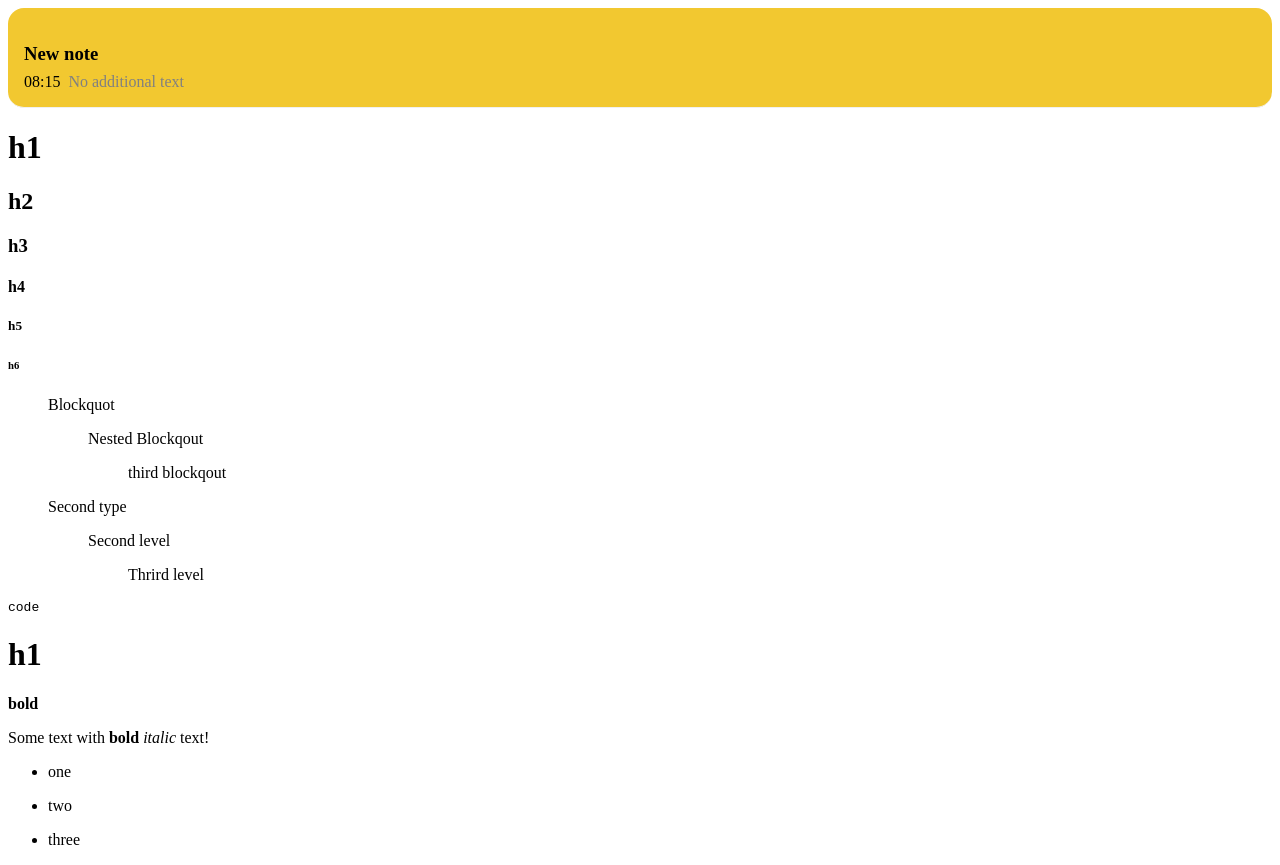
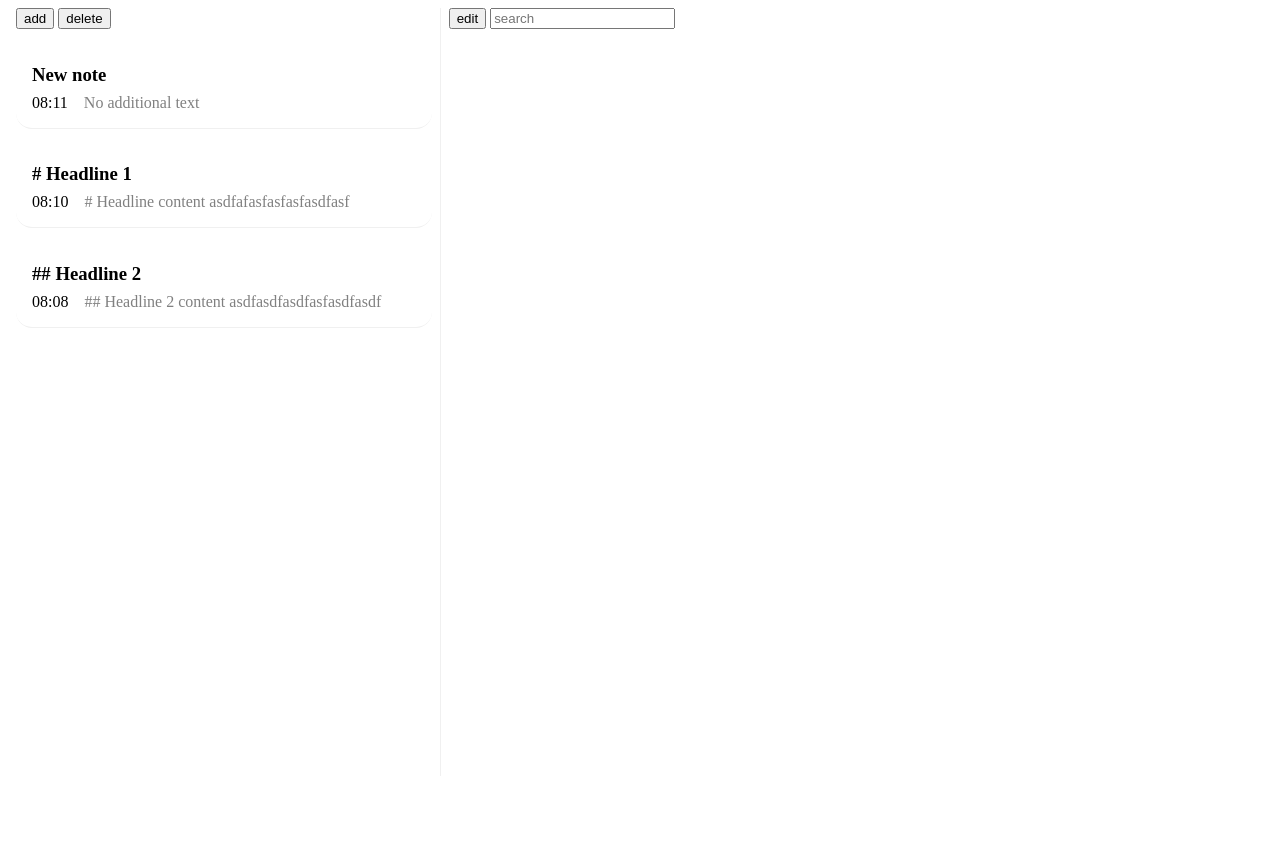
Before and after one commit to yaovidiy/nuxt-note-app, a Nuxt app: page / in a window 1280 px wide. After the commit the page ends 800 px from the top, so only its background shows below. Built offline with nearby package versions, Linux system fonts and the light colour scheme.

Commit message:
feat: add main layout

```diff
--- a/app.vue
+++ b/app.vue
@@ -1,13 +1,91 @@
 <template>
-  <NoteCard :isActive="true" :title="''" :content="''" :createdAt="new Date().getTime()" />
-  <Preview :markdown="testMarkdown" />
+  <div class="container">
+    <div class="row">
+      <div class="sidebar">
+        <div class="controls">
+          <button>add</button> <button>delete</button>
+        </div>
+        <div class="cards" v-for="(card, index) in placeholderCards">
+          <NoteCard :cardIndex="index" :isActive="index === activeCard" :title="card.title" :content="card.content"
+            :createdAt="card.createdAt" />
+        </div>
+      </div>
+      <div class="content">
+        <div class="controls">
+          <button>edit</button> <input type="text" placeholder="search">
+          <div v-if="activeCard !== null">
+            <h5 class="date">{{ useDateConverter(placeholderCards[activeCard]?.createdAt) }}</h5>
+            <Preview v-if="!editMode" :markdown="placeholderCards[activeCard]?.content" />
+            <Editor v-if="editMode" v-model:value="activeEditorValue" />
+          </div>
+        </div>
+      </div>
+    </div>
+  </div>
 </template>
 
 <script setup>
 import { ref } from 'vue'
 
-const editorValue = ref('')
+let activeCard = ref(null)
+let editMode = false
+let activeEditorValue = ref('')
 
-const testMarkdown = '# h1 \n ## h2 \n ### h3 \n #### h4 \n ##### h5 \n ###### h6 \n> Blockquot\n>> Nested Blockqout\n >>> third blockqout \n > Second type \n > > Second level \n > > > Thrird level \n `code` \n # h1 \n **bold** \n Some text with **bold** *italic* text!\n - one\n - two \n - three\n'
+const placeholderCards = [
+  {
+    title: '',
+    content: '',
+    createdAt: new Date().getTime() - 200000
+  },
+  {
+    title: '# Headline 1',
+    content: '# Headline content \n asdfafasfasfasfasdfasf',
+    createdAt: new Date().getTime() - 250000
+  },
+  {
+    title: '## Headline 2',
+    content: '## Headline 2 content \n asdfasdfasdfasfasdfasdf',
+    createdAt: new Date().getTime() - 400000
+  }
+]
 
 </script>
+
+<style>
+body {
+  overflow: hidden;
+}
+
+.container {
+  width: 100vw;
+}
+
+.content {
+  width: 100%;
+  padding: 0 8px;
+}
+
+.sidebar {
+  width: 100%;
+  border-right: 1px solid #f0f0f0;
+  padding: 0 8px;
+  height: 100vh;
+  max-height: calc(100vh - 2rem);
+  overflow: auto;
+}
+
+.row {
+  display: flex;
+  width: 100%;
+}
+
+@media (min-width: 768px) {
+  .sidebar {
+    flex-basis: 33%;
+  }
+
+  .content {
+    flex-basis: 66%;
+  }
+}
+</style>
--- a/components/NoteCard.vue
+++ b/components/NoteCard.vue
@@ -10,7 +10,8 @@ const props = defineProps({
   title: String,
   createdAt: Number,
   content: String,
-  isActive: Boolean
+  isActive: Boolean,
+  cardIndex: Number
 })
 
 const { createdAt } = props
@@ -20,7 +21,7 @@ function showCorrectDate() {
   const createdAtDate = new Date(createdAt)
 
   if (nowDate.getDate() < createdAtDate.getDate()) {
-    return `${createdAtDate.getDate().padStart(2, '0')}.${(createdAtDate.getMonth() + 1).toString().padStart(2, '0')}.${createdAtDate.getFullYear()}`
+    return `${createdAtDate.getDate().toString().padStart(2, '0')}.${(createdAtDate.getMonth() + 1).toString().padStart(2, '0')}.${createdAtDate.getFullYear()}`
   }
 
   return `${createdAtDate.getHours().toString().padStart(2, '0')}:${createdAtDate.getMinutes().toString().padStart(2, '0')}`
--- a/composables/parser.ts
+++ b/composables/parser.ts
@@ -60,3 +60,18 @@ export function useParse(mardown: string): string {
 
   return html
 }
+
+export function useDateConverter(timestamp: number): string {
+  if (!timestamp) {
+    return ''
+  }
+
+  const dateObj = new Date(timestamp)
+  const date = dateObj.getDate().toString().padStart(2, '0')
+  const month = (dateObj.getMonth() + 1).toString().padStart(2, '0')
+  const year = dateObj.getFullYear().toString();
+  const hours = dateObj.getHours().toString().padStart(2, '0')
+  const minutes = dateObj.getMinutes().toString().padStart(2, '0')
+
+  return `${date}/${month}/${year} ${hours}:${minutes}`
+}
```
